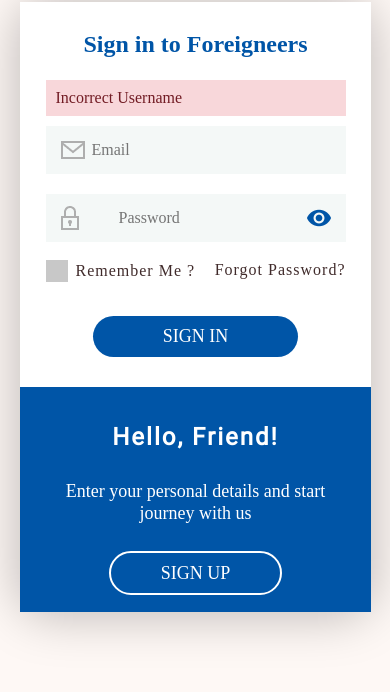
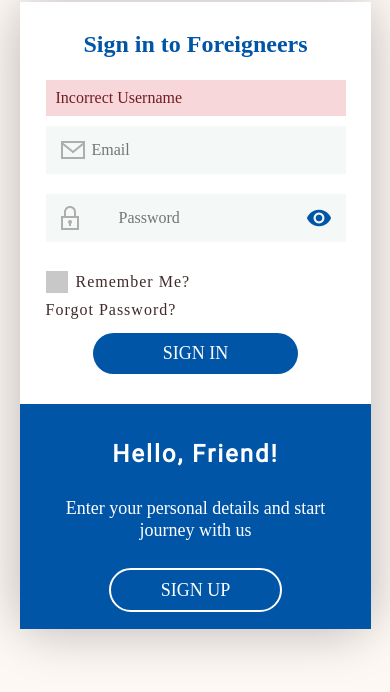
Before and after one commit to JrFelix540/landing-page, a website: page signin.html in a window 390 px wide. Shown: the part 78-770 px from the top of the page. Drawn offline with Linux system fonts and the light colour scheme; a web font is replaced by a local one.

Commit message:
Moves remember me checkbox

```diff
--- a/scss/components/_customCheckbox.scss
+++ b/scss/components/_customCheckbox.scss
@@ -2,7 +2,7 @@
     display: block;
     position: relative;
     padding-left: 30px;
-    margin-bottom: 15px;
+    // margin-bottom: 15px;
     cursor: pointer;
     font-size: 16px;
     input {
--- a/scss/components/_form.scss
+++ b/scss/components/_form.scss
@@ -32,12 +32,11 @@
             align-items: center;
         }
         &--2 {
-            margin-bottom: 15px;
+            // margin-bottom: 15px;
             display: flex;
             align-items: center;
-            width: 370px;
-            padding: 0px 15px 10px 0;
-            margin-top: -27px;
+            // width: 370px;
+            // padding: 0px 15px 10px 0;
         }
 
         &--3 {
@@ -148,8 +147,10 @@
         &__group {
             width: 270px;
 
-            &--2 {
-                width: 270px;
+            &-remember.flex {
+                flex-direction: column;
+                align-items: flex-start;
+                margin-bottom: 15px;
             }
         }
         &__input {
--- a/signin.html
+++ b/signin.html
@@ -69,17 +69,22 @@
                             </a>
 
                         </div>
-                        <div class="align__right">
-                            <a href="#" class="text__decoration-none text__primary text__primary--3">Forgot
-                                Password?</a>
-                        </div>
+                        <div class="flex form__group-remember">
 
+                            <div class="form__group--2 margin__bottom--none">
+                                <label class="control control--checkbox text__primary">Remember Me?
+                                    <input type="checkbox" />
+                                    <div class="control__indicator"></div>
+                                </label>
 
-                        <div class="form__group--2 margin__bottom--none">
-                            <label class="control control--checkbox text__primary">Remember Me ?
-                                <input type="checkbox" />
-                                <div class="control__indicator"></div>
-                            </label>
+                            </div>
+                            <div class="">
+                                <a href="#" class="text__decoration-none ">
+                                    <p class="text__primary text__primary--3">Forgot
+                                        Password?</p>
+                                </a>
+                            </div>
+
 
                         </div>
                         <div class="form__button u_center_text">
```
Also changed, not shown: css/style.css.
